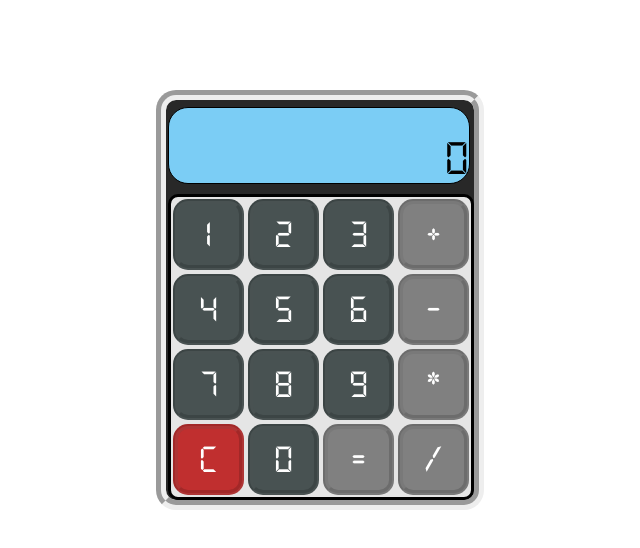
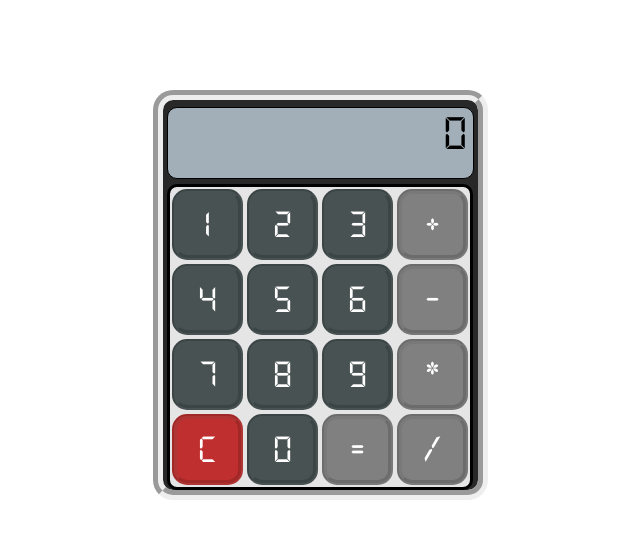
Before and after one commit to dusksheep/calculator, a plain HTML site: page index.html in a window 1280 px wide. Shown: the whole page, without its empty margins (320-960 px from the left). Drawn offline with Linux system fonts and the light colour scheme.

Commit message:
changed display

```diff
--- a/style.css
+++ b/style.css
@@ -3,22 +3,25 @@
 
 
 .display {
-  background-color: rgba(127, 214, 255, 0.952);
+  background-color: rgb(162, 175, 185);
   border-style: solid;
   border-color: black;
   border-width: 1px;
   width: 300px;
-  height: 50px;
+  height: 70px;
   display: block;
   font-size: 50px;
   text-align: right;
-  border-radius: 20px;
-  margin-bottom: 10px;
-  margin-left: 2px;
-  padding-top: 25px;
+  border-radius: 10px;
+  margin-bottom: 5px;
+  margin-left: 4px;
+  margin-right: 4px;
+  padding-right: 5px;
+  padding-top: 0px;
   padding-bottom: 0px;
+
   font-family: 'ds-digitalnormal';
-  overflow: auto;
+  overflow: none;
 
 
 
@@ -36,7 +39,7 @@
   border-radius: 10px;
   border-width: 3px;
   border-style: solid;
-  margin-left: 2px;
+  margin: auto;
 }
 
 #btn1 {
```
